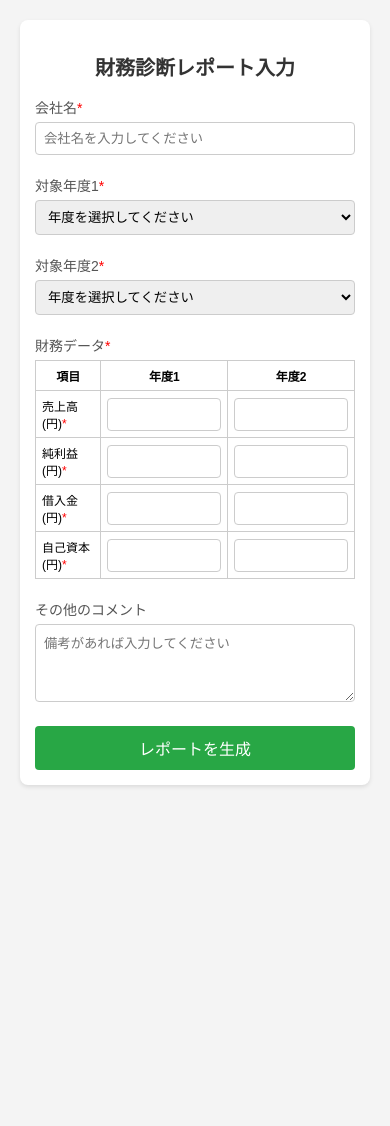
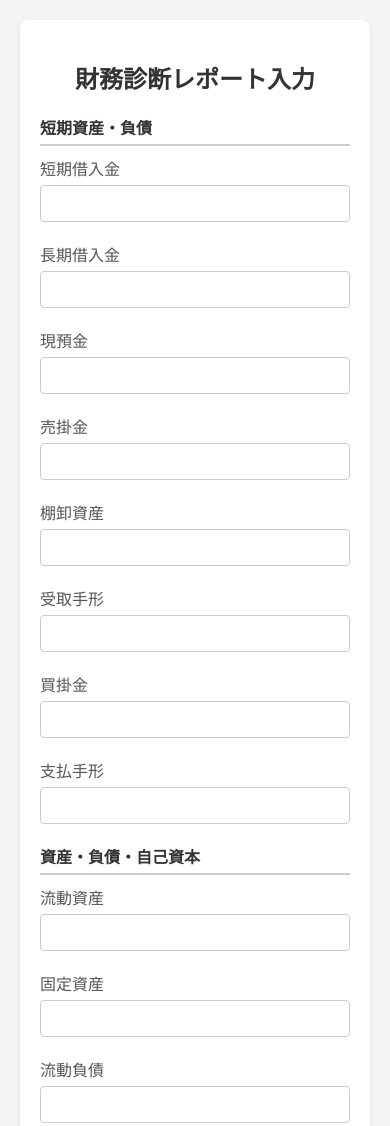
Before and after one commit to aknk8/financial-report-form, a plain HTML site: page index.html in a window 390 px wide. Shown: the top 1126 px of the page. Before the commit the page ends 844 px from the top, so only its background shows below. Drawn offline with Linux system fonts and the light colour scheme.

Commit message:
Update index.html

```diff
--- a/index.html
+++ b/index.html
@@ -84,149 +84,107 @@
             text-align: right;
         }
 
-        .table-heading {
-            text-align: center;
+        .section-title {
             font-weight: bold;
-        }
-
-        /* レスポンシブデザイン */
-        @media (max-width: 768px) {
-            .container {
-                padding: 15px;
-                width: 100%;
-                box-sizing: border-box;
-            }
-
-            th, td {
-                padding: 8px;
-                font-size: 14px;
-            }
-
-            h2 {
-                font-size: 1.5rem;
-            }
-
-            .submit-btn {
-                padding: 12px;
-                font-size: 18px;
-            }
-        }
-
-        @media (max-width: 480px) {
-            th, td {
-                padding: 6px;
-                font-size: 12px;
-            }
-
-            h2 {
-                font-size: 1.25rem;
-            }
-
-            .submit-btn {
-                padding: 10px;
-                font-size: 16px;
-            }
-
-            .form-group input,
-            .form-group select,
-            .form-group textarea {
-                padding: 8px;
-            }
-
-            .form-group label {
-                font-size: 14px;
-            }
+            margin-top: 20px;
+            margin-bottom: 10px;
+            color: #333;
+            border-bottom: 2px solid #ccc;
+            padding-bottom: 5px;
         }
     </style>
-    <script>
-        function formatNumber(input) {
-            let value = input.value.replace(/,/g, ''); // カンマを削除
-            if (!isNaN(value) && value !== '') {
-                input.value = Number(value).toLocaleString('ja-JP'); // 数値をカンマ区切りにフォーマット
-            } else {
-                input.value = ''; // 非数値の場合、フィールドを空にする
-            }
-        }
-
-        function updateTableHeadings() {
-            const year1 = document.getElementById('financial-year-1').value;
-            const year2 = document.getElementById('financial-year-2').value;
-
-            document.getElementById('year-1-heading').innerText = year1 ? year1 + '年' : '年度1';
-            document.getElementById('year-2-heading').innerText = year2 ? year2 + '年' : '年度2';
-        }
-    </script>
 </head>
 <body>
 
     <div class="container">
         <h2>財務診断レポート入力</h2>
         <form>
+            <!-- 短期資産・負債のセクション -->
+            <div class="section-title">短期資産・負債</div>
             <div class="form-group">
-                <label for="company-name">会社名<span style="color: red;">*</span></label>
-                <input type="text" id="company-name" name="company-name" placeholder="会社名を入力してください" required>
+                <label for="short-term-loans">短期借入金</label>
+                <input type="text" id="short-term-loans" class="number-input" required>
+            </div>
+            <div class="form-group">
+                <label for="long-term-loans">長期借入金</label>
+                <input type="text" id="long-term-loans" class="number-input" required>
+            </div>
+            <div class="form-group">
+                <label for="cash">現預金</label>
+                <input type="text" id="cash" class="number-input" required>
+            </div>
+            <div class="form-group">
+                <label for="accounts-receivable">売掛金</label>
+                <input type="text" id="accounts-receivable" class="number-input" required>
+            </div>
+            <div class="form-group">
+                <label for="inventory">棚卸資産</label>
+                <input type="text" id="inventory" class="number-input" required>
+            </div>
+            <div class="form-group">
+                <label for="bills-receivable">受取手形</label>
+                <input type="text" id="bills-receivable" class="number-input" required>
+            </div>
+            <div class="form-group">
+                <label for="accounts-payable">買掛金</label>
+                <input type="text" id="accounts-payable" class="number-input" required>
+            </div>
+            <div class="form-group">
+                <label for="bills-payable">支払手形</label>
+                <input type="text" id="bills-payable" class="number-input" required>
             </div>
 
+            <!-- 資産・負債・自己資本のセクション -->
+            <div class="section-title">資産・負債・自己資本</div>
             <div class="form-group">
-                <label for="financial-year-1">対象年度1<span style="color: red;">*</span></label>
-                <select id="financial-year-1" name="financial-year-1" onchange="updateTableHeadings()" required>
-                    <option value="">年度を選択してください</option>
-                    <option value="2023">2023年</option>
-                    <option value="2022">2022年</option>
-                    <option value="2021">2021年</option>
-                </select>
+                <label for="current-assets">流動資産</label>
+                <input type="text" id="current-assets" class="number-input" required>
+            </div>
+            <div class="form-group">
+                <label for="fixed-assets">固定資産</label>
+                <input type="text" id="fixed-assets" class="number-input" required>
+            </div>
+            <div class="form-group">
+                <label for="current-liabilities">流動負債</label>
+                <input type="text" id="current-liabilities" class="number-input" required>
+            </div>
+            <div class="form-group">
+                <label for="fixed-liabilities">固定負債</label>
+                <input type="text" id="fixed-liabilities" class="number-input" required>
+            </div>
+            <div class="form-group">
+                <label for="equity">自己資本</label>
+                <input type="text" id="equity" class="number-input" required>
             </div>
 
+            <!-- 収益・利益のセクション -->
+            <div class="section-title">収益・利益</div>
             <div class="form-group">
-                <label for="financial-year-2">対象年度2<span style="color: red;">*</span></label>
-                <select id="financial-year-2" name="financial-year-2" onchange="updateTableHeadings()" required>
-                    <option value="">年度を選択してください</option>
-                    <option value="2023">2023年</option>
-                    <option value="2022">2022年</option>
-                    <option value="2021">2021年</option>
-                </select>
+                <label for="revenue">売上高</label>
+                <input type="text" id="revenue" class="number-input" required>
+            </div>
+            <div class="form-group">
+                <label for="gross-profit">売上総利益</label>
+                <input type="text" id="gross-profit" class="number-input" required>
+            </div>
+            <div class="form-group">
+                <label for="operating-profit">経常利益</label>
+                <input type="text" id="operating-profit" class="number-input" required>
+            </div>
+            <div class="form-group">
+                <label for="net-income">当期純利益</label>
+                <input type="text" id="net-income" class="number-input" required>
+            </div>
+            <div class="form-group">
+                <label for="depreciation">減価償却費</label>
+                <input type="text" id="depreciation" class="number-input" required>
+            </div>
+            <div class="form-group">
+                <label for="taxes">法人税等</label>
+                <input type="text" id="taxes" class="number-input" required>
             </div>
 
-            <div class="form-group">
-                <label>財務データ<span style="color: red;">*</span></label>
-                <table>
-                    <thead>
-                        <tr>
-                            <th class="table-heading">項目</th>
-                            <th class="table-heading" id="year-1-heading">年度1</th>
-                            <th class="table-heading" id="year-2-heading">年度2</th>
-                        </tr>
-                    </thead>
-                    <tbody>
-                        <tr>
-                            <td>売上高 (円)<span style="color: red;">*</span></td>
-                            <td><input type="text" name="revenue-1" class="number-input" onblur="formatNumber(this)" required></td>
-                            <td><input type="text" name="revenue-2" class="number-input" onblur="formatNumber(this)" required></td>
-                        </tr>
-                        <tr>
-                            <td>純利益 (円)<span style="color: red;">*</span></td>
-                            <td><input type="text" name="profit-1" class="number-input" onblur="formatNumber(this)" required></td>
-                            <td><input type="text" name="profit-2" class="number-input" onblur="formatNumber(this)" required></td>
-                        </tr>
-                        <tr>
-                            <td>借入金 (円)<span style="color: red;">*</span></td>
-                            <td><input type="text" name="borrowings-1" class="number-input" onblur="formatNumber(this)" required></td>
-                            <td><input type="text" name="borrowings-2" class="number-input" onblur="formatNumber(this)" required></td>
-                        </tr>
-                        <tr>
-                            <td>自己資本 (円)<span style="color: red;">*</span></td>
-                            <td><input type="text" name="capital-1" class="number-input" onblur="formatNumber(this)" required></td>
-                            <td><input type="text" name="capital-2" class="number-input" onblur="formatNumber(this)" required></td>
-                        </tr>
-                    </tbody>
-                </table>
-            </div>
-
-            <div class="form-group">
-                <label for="comments">その他のコメント</label>
-                <textarea id="comments" name="comments" rows="4" placeholder="備考があれば入力してください"></textarea>
-            </div>
-
+            <!-- 送信ボタン -->
             <button type="submit" class="submit-btn">レポートを生成</button>
         </form>
     </div>
```
